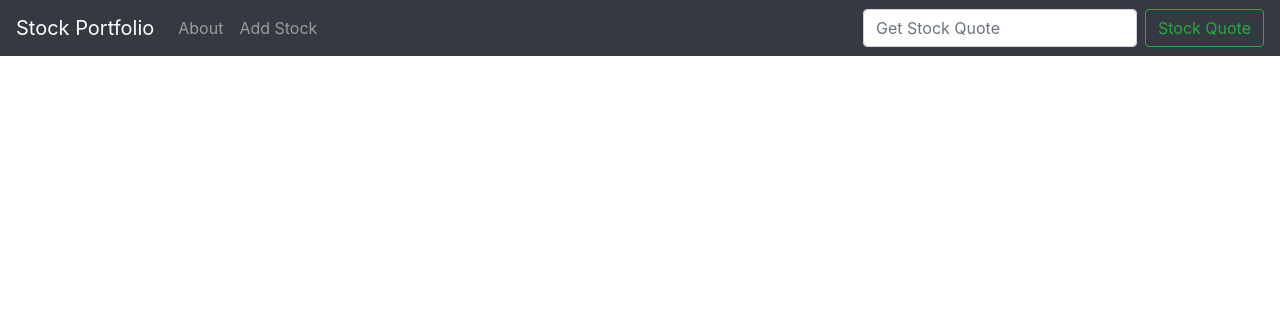
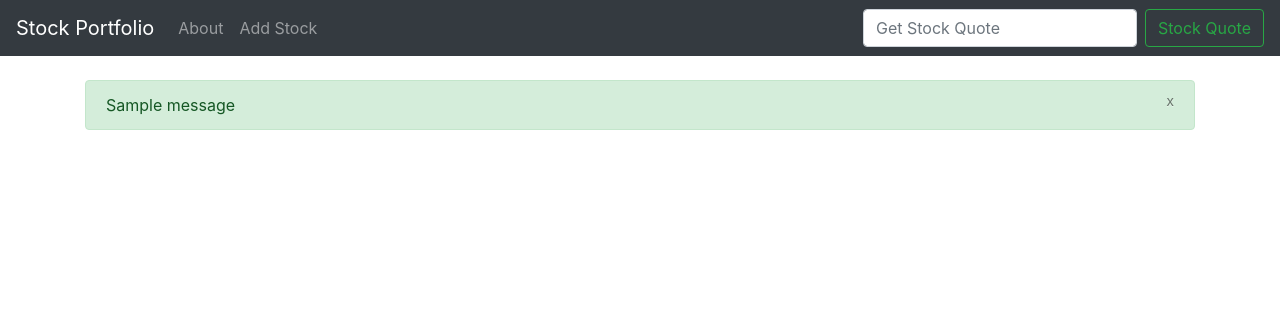
Before and after one commit to Anisaahamed5/Project04, a Django app: page /about.html in a window 1280 px wide. Shown: the top 316 px of the page. Run offline with Django 3.2, Linux system fonts and the light colour scheme; one stand-in notice (Sample message) is shown.

Commit message:
added dismissable alert

```diff
--- a/Project04/quotes/templates/base.html
+++ b/Project04/quotes/templates/base.html
@@ -39,6 +39,17 @@
       </nav>
     <div class="container">
         <br/>
+        {% if messages %}
+            {% for message in messages %}
+                <div class="alert alert-success alert-dismsissable" role="alert">
+                    <button class="close" data-dismiss="alert">
+                        <small><sup>x</sup></small>
+                    </button>
+                        {{ message }}
+                   </div></br>
+            {% endfor %}
+        {% endif %}
+
         {% block content %}
         {% endblock %}
     </div>
```
Also changed, not shown: Project04/db.sqlite3.
